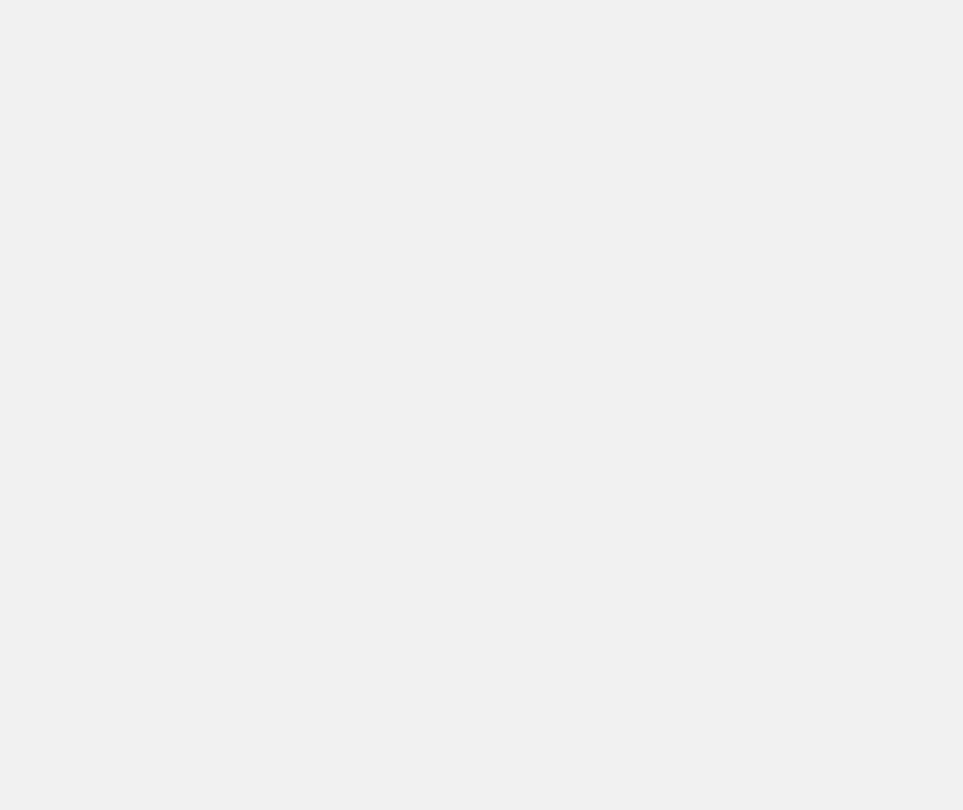
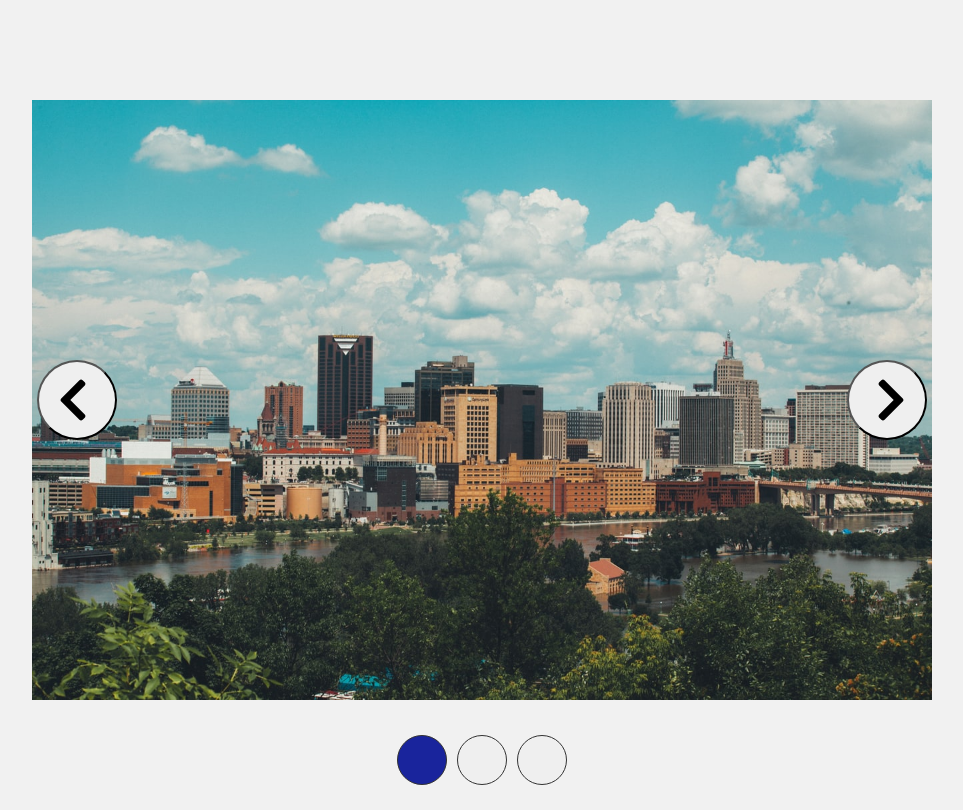
Before and after one commit to Zakaria-Outahar/Projet-11-JS, a plain HTML site: page index.html in a window 1280 px wide. Shown: the whole page, without its empty margins (158-1121 px from the left). Drawn offline with Linux system fonts and the light colour scheme.

Commit message:
Code html + css

```diff
--- a/index.html
+++ b/index.html
@@ -7,9 +7,27 @@
     <link rel="stylesheet" href="style.css">
 </head>
 <body>
+    <div class="slider">
+        <div class="cont-slides">
+            <img src="imgs/img1.jpg" class="active">
+            <img src="imgs/img2.jpg">
+            <img src="imgs/img3.jpg">
+        </div>
+        <div class="commandes">
+            <button class="left">
+                <img src="imgs/left.svg" alt="bouton gauche">
+            </button>
+            <button class="right">
+                <img src="imgs/right.svg" alt="bouton droite">
+            </button>
+        </div>
 
-
-
+        <div class="cercles">
+            <button data-clic="1" class="cercle active-cercle"></button>
+            <button data-clic="2" class="cercle"></button>
+            <button data-clic="3" class="cercle"></button>
+        </div>
+    </div>
 
     <script src="app.js"></script>
 </body>
--- a/style.css
+++ b/style.css
@@ -8,3 +8,97 @@ body {
   font-family: Arial, Helvetica, sans-serif;
   background: #f1f1f1;
 }
+
+.slider{
+  width: 900px;
+  height: 600px;
+  margin:100px auto 0;
+  position:relative;
+}
+
+.cont-slides{
+  width: 100%;
+  height: 100%;
+}
+
+.cont-slides img{
+  width:100%;
+  height: auto;
+  position:absolute;
+  opacity:0;
+  transition: opacity 0.2s ease-in-out
+
+}
+
+.commandes{
+  top:0px;
+  width: 100%;
+  height: 100%;
+  position: absolute;
+}
+
+.commandes button{
+  position:absolute;
+  width:80px;
+  height: 80px;
+  border-radius: 50%;
+  display: flex;
+  justify-content: center;
+  align-items: center;
+  cursor: pointer;
+}
+
+.commandes img{
+  width: 30px;
+  position: relative;
+}
+
+.commandes button:nth-child(1){
+  top:50%;
+  transform: translateY(-50%);
+  left:5px;
+}
+
+.commandes button:nth-child(2){
+  top:50%;
+  transform: translateY(-50%);
+  right:5px
+}
+
+.commandes button:nth-child(1) img{
+  left:-4px;
+}
+
+.commandes button:nth-child(2) img{
+  right:-4px;
+}
+
+.cercles{
+  position: absolute;
+  top:110%;
+  left:50%;
+  transform: translate(-50%,-50%);
+  width: 300px;
+  height: 100px;
+  display: flex;
+  justify-content: center;
+  align-items: center;
+}
+
+.cercle{
+  width: 50px;
+  height: 50px;
+  border-radius: 50%;
+  margin: 5px;
+  cursor: pointer;
+  outline: none;
+  border:1px solid #333;
+}
+
+.active-cercle{
+  background: rgb(25,36,156);
+}
+
+.active{
+  opacity:1 !important;
+}
```
